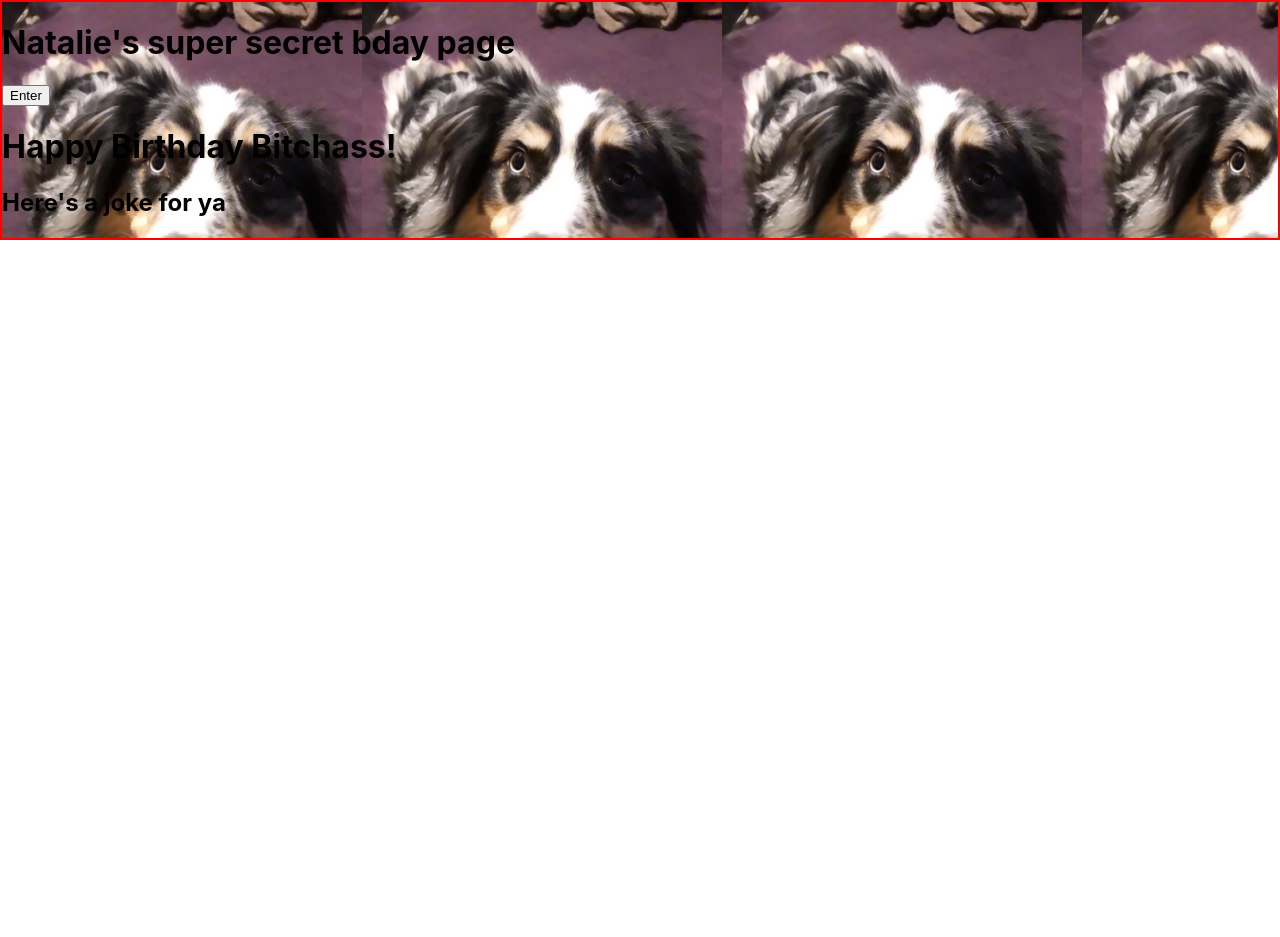
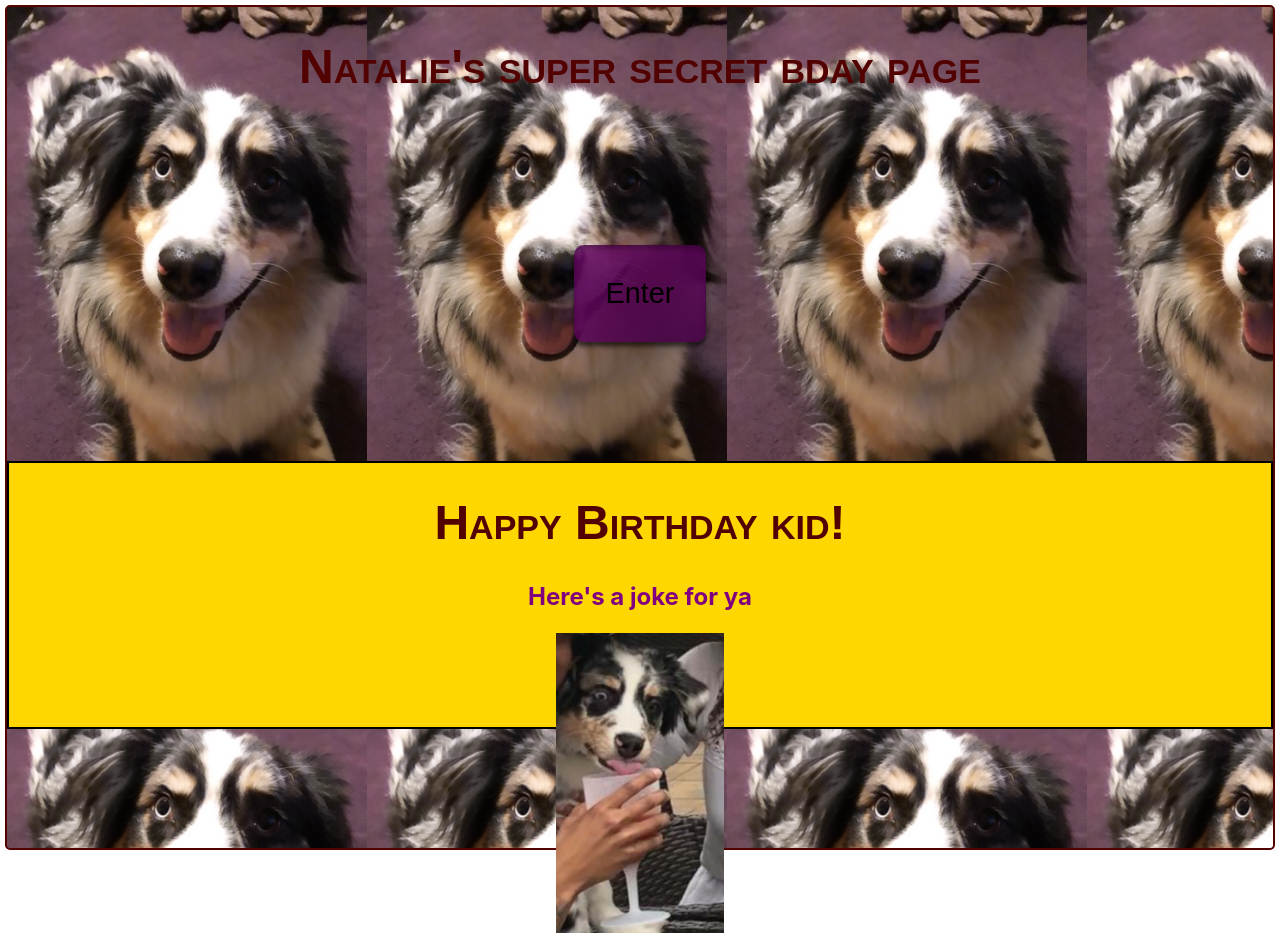
Before and after one commit to jTCode2408/nat-bday-page, a React (Create React App) app: page /bday in a window 1280 px wide. Before the commit the page ends 800 px from the top, so only its background shows below. Built offline with nearby package versions, Linux system fonts and the light colour scheme; no server answers.

Commit message:
styling for main page done. styling for bday click porition almost done. bg of drogo added. pic of drogo drinking from cup added

```diff
--- a/src/App.css
+++ b/src/App.css
@@ -2,37 +2,14 @@
   text-align: center;
 }
 
-.App-logo {
-  height: 40vmin;
-  pointer-events: none;
+h1{
+  color: rgb(83, 2, 2);
+  text-shadow: maroon;
+  font-size: 3rem;
+  font-weight: 700;
+  font-variant: small-caps;
+  font-family: fantasy;
 }
-
-@media (prefers-reduced-motion: no-preference) {
-  .App-logo {
-    animation: App-logo-spin infinite 20s linear;
-  }
+h2{
+  color:purple;
 }
-
-.App-header {
-  background-color: #282c34;
-  min-height: 100vh;
-  display: flex;
-  flex-direction: column;
-  align-items: center;
-  justify-content: center;
-  font-size: calc(10px + 2vmin);
-  color: white;
-}
-
-.App-link {
-  color: #61dafb;
-}
-
-@keyframes App-logo-spin {
-  from {
-    transform: rotate(0deg);
-  }
-  to {
-    transform: rotate(360deg);
-  }
-}
--- a/src/App.js
+++ b/src/App.js
@@ -4,15 +4,41 @@ import Bday from './components/Bday';
 import {BrowserRouter as Router } from 'react-router-dom';
 import styled from 'styled-components';
 import droLay from './images/droLay.JPG'
-
+import './App.css'
 const StyledMainDiv = styled.div`
-border:2px solid red;
+border:2px solid rgb(83, 2, 2);
 background: url(${droLay});
-
+box-sizing:border-box;
+border-radius:5px;
+margin:5px;
+display: grid;
+grid-teplate-columns:repeat(auto-fit,minimax(300px,1fr))
+place-items: center;
+text-align: center;
+height:66vw;
 `
 
 const StyledButton = styled.button`
 border-radius:10px;
+display: inline-block;
+font-size: 1.8rem;
+padding: 2rem 2rem;
+border: 0;
+cursor: pointer;
+background:
+    radial-gradient(140.21% 237.58% at 78.43% 139.84%,
+    rgba(67, 8, 65,1) 0%,
+    rgba(114, 2, 110, 0.75) 100%);
+box-shadow:
+    0px 4px 4px rgba(0, 0, 0, 0.25),
+    0px 4px 4px rgba(0, 0, 0, 0.25),
+    0px 4px 4px rgba(0, 0, 0, 0.25),
+    inset 0px 4px 4px rgba(0, 0, 0, 0.25);
+
+&:hover {
+    background:
+        rgba(239, 1, 159, 1) 0%
+}
 
 `
 function App() {
@@ -24,12 +50,13 @@ function App() {
     </div>
 
     <Link to = '/bday'>
-     <button>Enter</button>
+     <StyledButton>Enter</StyledButton>
      </Link>
+
 
      <Route exact path ='/bday' component ={Bday}></Route>
 
-    </StyledMainDiv>
+     </StyledMainDiv>
     </Router>
 
 
--- a/src/components/Bday.js
+++ b/src/components/Bday.js
@@ -6,9 +6,17 @@ import React, {useEffect, useState} from 'react';
 import {Route, Link, Switch} from 'react-router-dom';
 import axios from 'axios';
 import styled from 'styled-components';
+import droBall from '../images/droBall.JPG';
+import droCup from '../images/droCup.PNG'
 
 const StyledJokeDiv = styled.div`
 border:2px solid black;
+// display: grid;
+// grid-teplate-columns:repeat(auto-fit,minimax(300px,1fr))
+// place-items: center;
+text-align: center;
+background-color:gold;
+height:33vh;
 `
 
 
@@ -35,17 +43,22 @@ useEffect(()=>{
 
 
 return(
-    <div className = "joke-div">
+    <StyledJokeDiv>
         <div className = "joke-head">
-        <h1>Happy Birthday Bitchass!</h1>
+        <h1>Happy Birthday kid!</h1>
         </div>
 
         <div className = "joke-cont">
+            <div className = "joke-text">
             <h2>Here's a joke for ya</h2>
             <h4>  {joke}</h4>
+            </div>
+
+
+            <img src = {droCup} alt = "picture of drogo drinking from martini cup"/>
 </div>
 
-    </div>
+    </StyledJokeDiv>
 )
 
 }
```
Also changed, not shown: src/images/droBall.JPG, src/images/droCup.PNG.
